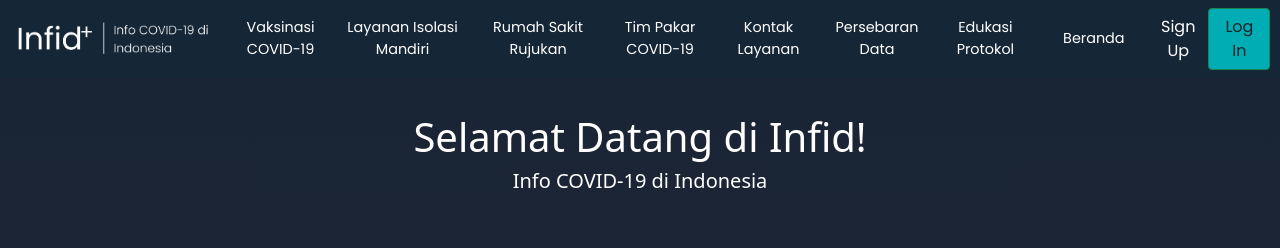
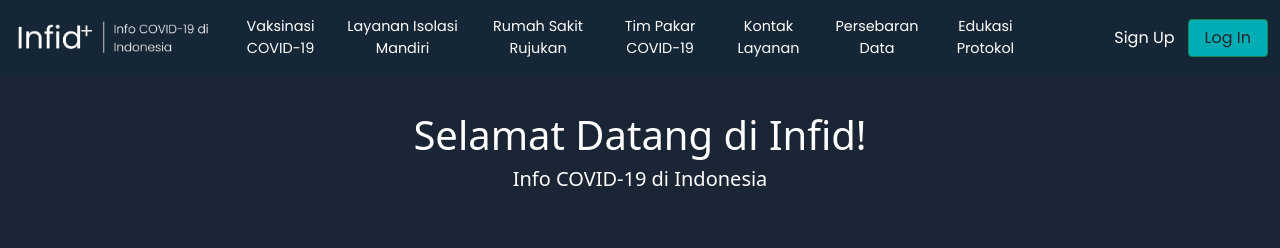
Before and after one commit to vincentsuryakim/project-tengah-semester-pbp, a Django app: page / in a window 1280 px wide. Shown: the top 248 px of the page. Run offline with Django 3.2, Linux system fonts and the light colour scheme.

Commit message:
Finished Navbar

```diff
--- a/templates/navbar.html
+++ b/templates/navbar.html
@@ -29,9 +29,6 @@
                 </li>
                 <li class="nav-item d-flex align-self-center li-cust">
                     <a class="nav-link text-white text-center w-100" href="/edukasiProtokol">Edukasi Protokol</a>
-                </li>
-                <li class="nav-item d-flex align-self-center li-cust">
-                    <a class="nav-link text-white text-center w-100" href="#">Beranda</a>
                 </li>
             </ul>
             {% if not user.is_authenticated %}
```
